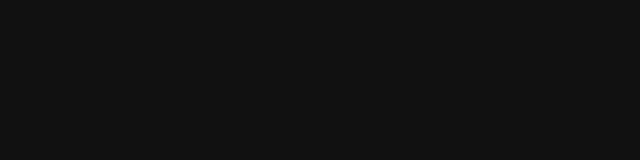
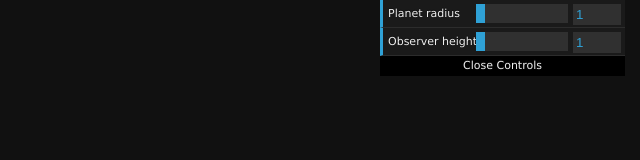
Before and after one commit to a-lavia/curve-visualizer, a plain HTML site: page index.html in a window 1280 px wide. Shown: the whole page, without its empty margins (640-1280 px from the left). Drawn offline with Linux system fonts and the light colour scheme.

Commit message:
Base gui

```diff
--- /dev/null
+++ b/gui.js
@@ -0,0 +1,4 @@
+const gui = new dat.GUI();
+
+gui.add(parameters, 'planetRadius').name('Planet radius').min(0.1).max(10.).step(0.1);
+gui.add(parameters, 'observerHeight').name('Observer height').min(0.1).max(10.).step(0.1);
--- a/index.html
+++ b/index.html
@@ -19,6 +19,8 @@
 	<body>
 		<script type="text/javascript" src="dat.gui.min.js"></script>
 		<script type="text/javascript" src="three.min.js"></script>
+		<script type="text/javascript" src="main.js"></script>
+		<script type="text/javascript" src="gui.js"></script>
 	</body>
 
 </html>
--- /dev/null
+++ b/main.js
@@ -0,0 +1,6 @@
+const parameters = {
+  planetRadius: 1.0,
+  observerHeight: 1.0,
+  targetHeight: 1.0,
+  targetDistance: 1.0
+};
```
